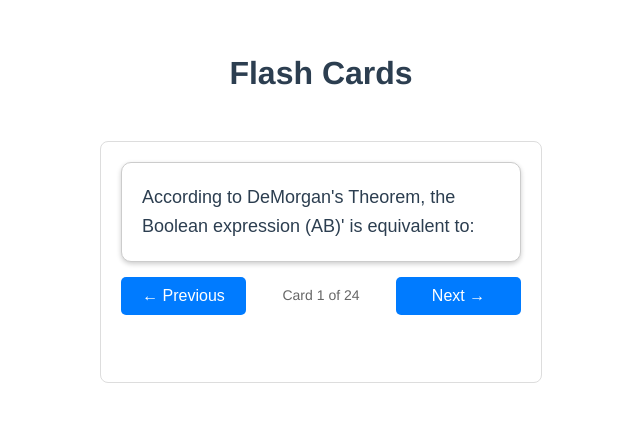
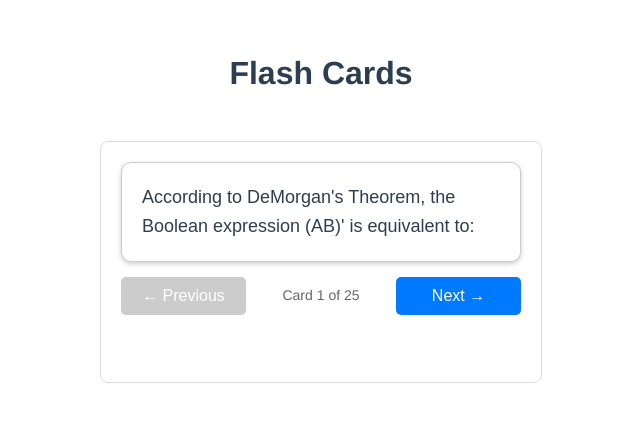
Before and after one commit to cheekudi/flashcard-app, a Vue app: page / in a window 1280 px wide. Shown: the part 193-614 px from the top of the page, without its empty margins (319-959 px from the left). Built offline with nearby package versions, Linux system fonts and the light colour scheme; no server answers.

Commit message:
Disable previous/next buttons on the first and last card

```diff
--- a/src/components/Button.vue
+++ b/src/components/Button.vue
@@ -29,4 +29,9 @@ export default defineComponent({
 .card-button:hover {
   background-color: #0056b3;
 }
+
+.card-button:disabled {
+  background-color: #ccc;
+  cursor: not-allowed;
+}
 </style>
--- a/src/views/CardViewer.vue
+++ b/src/views/CardViewer.vue
@@ -9,11 +9,17 @@
       </div>
 
       <div class="footer">
-        <Button @click="goToPreviousCard"> ← Previous </Button>
+        <Button @click="goToPreviousCard" :disabled="currentCardIndex == 0">
+          ← Previous
+        </Button>
         <span class="card-indicator"
-          >Card {{ currentCardIndex + 1 }} of {{ totalCards - 1 }}</span
+          >Card {{ currentCardIndex + 1 }} of {{ totalCards }}</span
         >
-        <Button @click="goToNextCard">Next →</Button>
+        <Button
+          @click="goToNextCard"
+          :disabled="currentCardIndex == totalCards - 1"
+          >Next →</Button
+        >
       </div>
     </div>
   </div>
@@ -31,7 +37,7 @@ export default defineComponent({
   setup() {
     const store = useStore();
     onMounted(() => {
-      store.fetchCards(26);
+      store.fetchCards(25);
     });
 
     const { currentCard } = storeToRefs(store);
```
